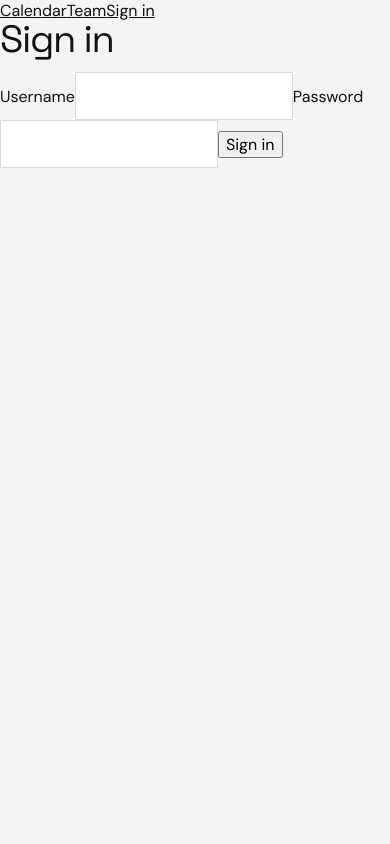
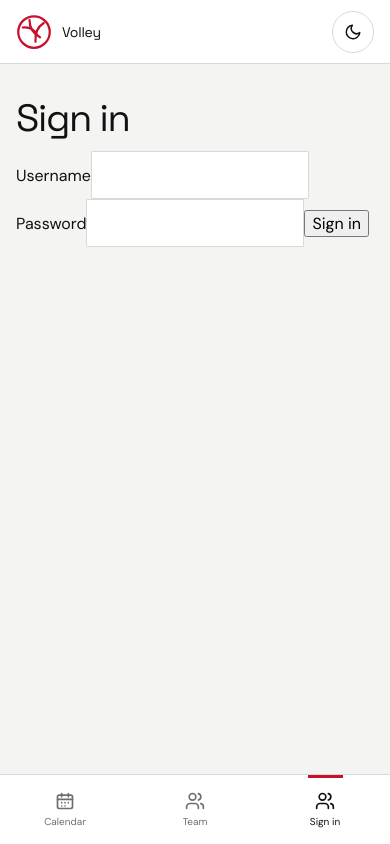
Before and after one commit to Alex-Van-Dijck/volley-reservations, a React (Vite) app in the folder packages/web/: page /login in a window 390 px wide. Built offline with nearby package versions, Linux system fonts and the light colour scheme; no server answers.

Commit message:
feat(web): add redesigned header, mobile nav and page shell

```diff
--- a/packages/web/src/App.tsx
+++ b/packages/web/src/App.tsx
@@ -1,30 +1,20 @@
-import { NavLink, Route, Routes } from "react-router-dom";
+import { Route, Routes } from "react-router-dom";
 import { useAuth } from "./auth-context";
 import { CalendarPage } from "./pages/CalendarPage";
 import { LoginPage } from "./pages/LoginPage";
 import { ManagePage } from "./pages/ManagePage";
 import { TeamPage } from "./pages/TeamPage";
+import { useTheme } from "./theme";
+import { Header } from "./ui/Header";
+import { MobileNav } from "./ui/MobileNav";
 
 export function App() {
   const { user, logout } = useAuth();
+  const { dark, toggle } = useTheme();
   return (
     <div className="app">
-      <nav className="nav">
-        <NavLink to="/" end>
-          Calendar
-        </NavLink>
-        <NavLink to="/team">Team</NavLink>
-        {user ? (
-          <>
-            <NavLink to="/manage">Manage</NavLink>
-            <button type="button" onClick={() => void logout()}>
-              Sign out
-            </button>
-          </>
-        ) : (
-          <NavLink to="/login">Sign in</NavLink>
-        )}
-      </nav>
+      <Header user={user} dark={dark} onToggleTheme={toggle} onLogout={() => void logout()} />
+      <div className="page-shell">
         <main>
           <Routes>
             <Route path="/" element={<CalendarPage />} />
@@ -36,5 +26,7 @@ export function App() {
           </Routes>
         </main>
       </div>
+      <MobileNav signedIn={user !== null} />
+    </div>
   );
 }
--- /dev/null
+++ b/packages/web/src/ui/Header.tsx
@@ -0,0 +1,71 @@
+import { Link, NavLink } from "react-router-dom";
+import type { User } from "../types";
+import { Icon } from "./Icon";
+
+type Props = {
+  user: User | null;
+  dark: boolean;
+  onToggleTheme: () => void;
+  onLogout: () => void;
+};
+
+function Brand() {
+  return (
+    <div className="brand">
+      <div className="brand-mark" aria-hidden="true">
+        <svg viewBox="0 0 48 48">
+          <circle cx="24" cy="24" r="21" fill="none" stroke="currentColor" strokeWidth="3" />
+          <path
+            d="M9 18c9-1 16 3 20 11M18 8c0 10 5 18 14 23M37 12c-8 5-12 13-11 25"
+            fill="none"
+            stroke="currentColor"
+            strokeWidth="3"
+            strokeLinecap="round"
+          />
+        </svg>
+      </div>
+      <div>
+        <strong>Volley</strong>
+        <span>Field reservations</span>
+      </div>
+    </div>
+  );
+}
+
+export function Header({ user, dark, onToggleTheme, onLogout }: Props) {
+  return (
+    <header className="topbar">
+      <Link to="/" className="brand-link" aria-label="Go to club calendar">
+        <Brand />
+      </Link>
+      <nav className="desktop-nav" aria-label="Main navigation">
+        <NavLink to="/" end>
+          Calendar
+        </NavLink>
+        <NavLink to="/team">Team</NavLink>
+        {user && <NavLink to="/manage">Manage</NavLink>}
+      </nav>
+      <div className="header-actions">
+        <button
+          type="button"
+          className="icon-button"
+          onClick={onToggleTheme}
+          aria-label={`Switch to ${dark ? "light" : "dark"} mode`}
+        >
+          <Icon name={dark ? "sun" : "moon"} />
+        </button>
+        {user ? (
+          <button type="button" className="account-button" aria-label="Sign out" onClick={onLogout}>
+            <span>{user.username.slice(0, 2).toUpperCase()}</span>
+            <b>{user.username}</b>
+            <Icon name="logout" size={16} />
+          </button>
+        ) : (
+          <NavLink to="/login" className="solid-button small signin-link">
+            Sign in
+          </NavLink>
+        )}
+      </div>
+    </header>
+  );
+}
--- /dev/null
+++ b/packages/web/src/ui/MobileNav.tsx
@@ -0,0 +1,28 @@
+import { NavLink } from "react-router-dom";
+import { Icon } from "./Icon";
+
+export function MobileNav({ signedIn }: { signedIn: boolean }) {
+  return (
+    <nav className="mobile-nav" aria-label="Mobile navigation">
+      <NavLink to="/" end>
+        <Icon name="calendar" size={20} />
+        <span>Calendar</span>
+      </NavLink>
+      <NavLink to="/team">
+        <Icon name="users" size={20} />
+        <span>Team</span>
+      </NavLink>
+      {signedIn ? (
+        <NavLink to="/manage">
+          <Icon name="settings" size={20} />
+          <span>Manage</span>
+        </NavLink>
+      ) : (
+        <NavLink to="/login">
+          <Icon name="users" size={20} />
+          <span>Sign in</span>
+        </NavLink>
+      )}
+    </nav>
+  );
+}
```
Also changed, not shown: 1 other file (tests, documents, lock files or other folders). Lines whose indentation alone changed are shown as unchanged.
